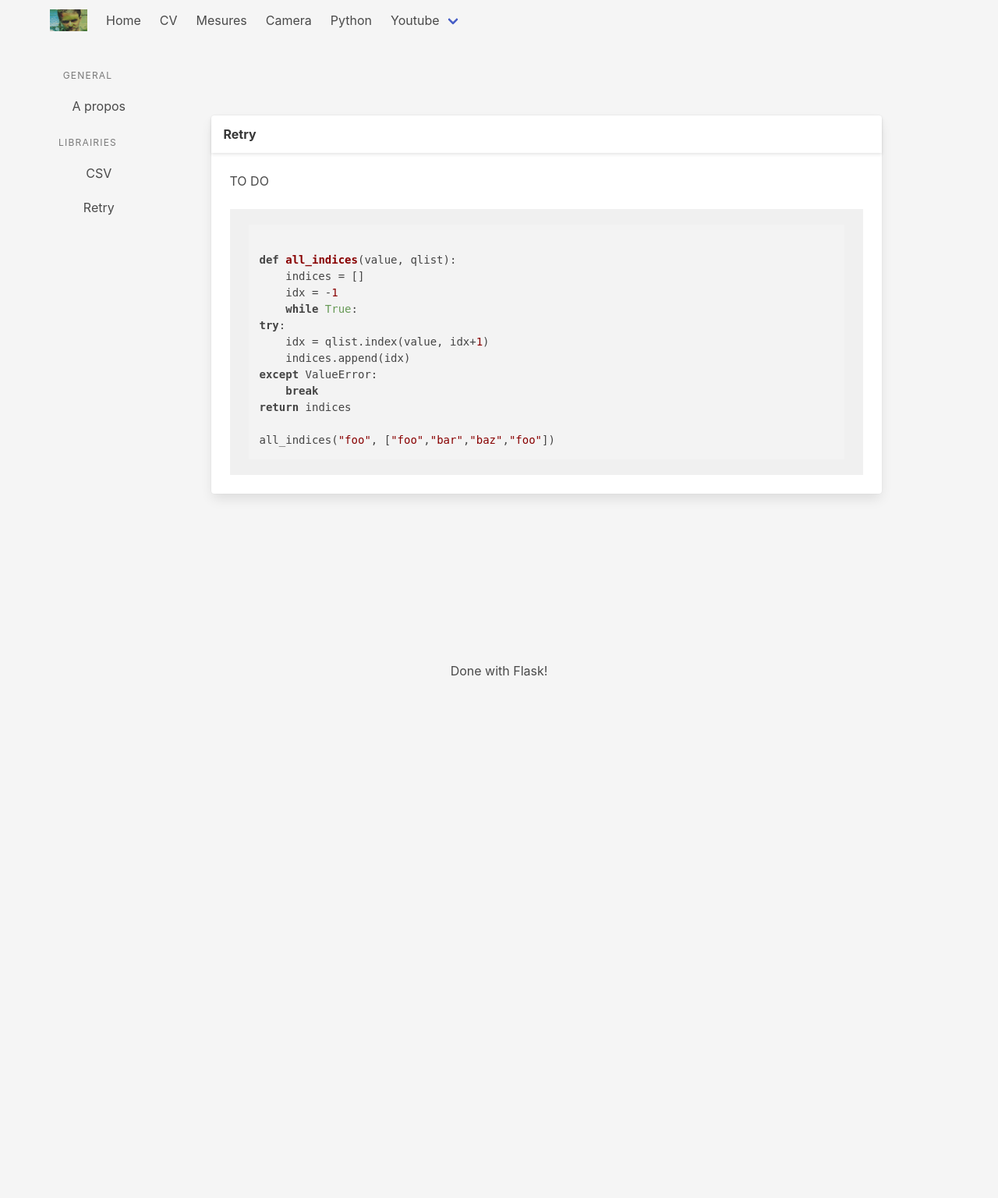
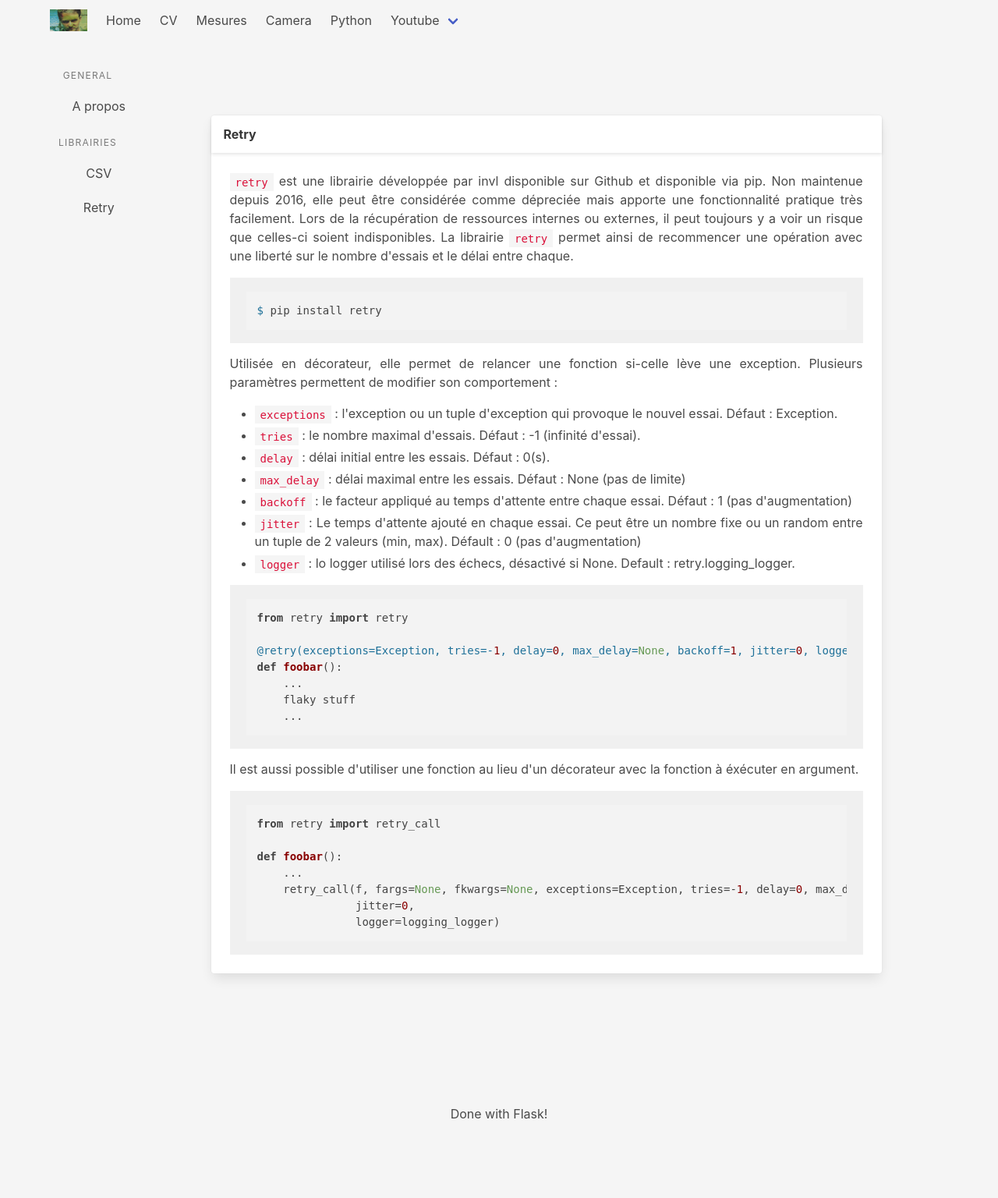
Before and after one commit to prambourg/94140, a Flask app: page /python/retry in a window 1280 px wide. Shown: the whole page at 78% size. Before the commit the page ends 867 px from the top, so only its background shows below. Run offline with Flask 3, Linux system fonts and the light colour scheme; some libraries are stand-ins or nearby versions.

Commit message:
retry library page

```diff
--- a/templates/python/retry.html
+++ b/templates/python/retry.html
@@ -5,21 +5,45 @@
 {% block article %}
       <div class="card">
         <div class="card-header"><p class="card-header-title">Retry</p></div>
-        <div class="card-content has-text-left">
-            <div class="content">TO DO</div>
-            <pre><code class="python">
-def all_indices(value, qlist):
-    indices = []
-    idx = -1
-    while True:
-try:
-    idx = qlist.index(value, idx+1)
-    indices.append(idx)
-except ValueError:
-    break
-return indices
+        <div class="card-content has-text-justified">
+            <div class="content">
+            <p>
+                <code>retry</code> est une librairie développée par invl disponible sur <a href="https://github.com/invl/retry">Github</a> et disponible via pip.
+                Non maintenue depuis 2016, elle peut être considérée comme dépreciée mais apporte une fonctionnalité pratique très facilement.
+                Lors de la récupération de ressources internes ou externes, il peut toujours y a voir un risque que celles-ci soient indisponibles. La librairie <code>retry</code>
+                permet ainsi de recommencer une opération avec une liberté sur le nombre d'essais et le délai entre chaque.
+            </p>
+            <pre><code class="shell">$ pip install retry</code></pre>
+            <p>
+                Utilisée en décorateur, elle permet de relancer une fonction si-celle lève une exception. Plusieurs paramètres permettent de modifier son comportement :
+                <ul>
+                    <li><code>exceptions</code> : l'exception ou un tuple d'exception qui provoque le nouvel essai. Défaut : Exception.</li>
+                    <li><code>tries</code> : le nombre maximal d'essais. Défaut : -1 (infinité d'essai).</li>
+                    <li><code>delay</code> : délai initial entre les essais. Défaut : 0(s).</li>
+                    <li><code>max_delay</code> : délai maximal entre les essais. Défaut : None (pas de limite)</li>
+                    <li><code>backoff</code> : le facteur appliqué au temps d'attente entre chaque essai. Défaut : 1 (pas d'augmentation)</li>
+                    <li><code>jitter</code> : Le temps d'attente ajouté en chaque essai. Ce peut être un nombre fixe ou un random entre un tuple de 2 valeurs (min, max). Défault : 0 (pas d'augmentation)</li>
+                    <li><code>logger</code> : lo logger utilisé lors des échecs, désactivé si None. Default : retry.logging_logger.</li>
+                </ul>
+            </p>
+            <pre><code class="python">from retry import retry
 
-all_indices("foo", ["foo","bar","baz","foo"])</code></pre>
+@retry(exceptions=Exception, tries=-1, delay=0, max_delay=None, backoff=1, jitter=0, logger=logging_logger)
+def foobar():
+    ...
+    flaky stuff
+    ...</code></pre>
+            <p>
+                Il est aussi possible d'utiliser une fonction au lieu d'un décorateur avec la fonction à éxécuter en argument.
+            </p>
+            <pre><code class="python">from retry import retry_call
+
+def foobar():
+    ...
+    retry_call(f, fargs=None, fkwargs=None, exceptions=Exception, tries=-1, delay=0, max_delay=None, backoff=1,
+               jitter=0,
+               logger=logging_logger)</code></pre>
+            </div>
         </div>
       </div>
 {% endblock %}
```
